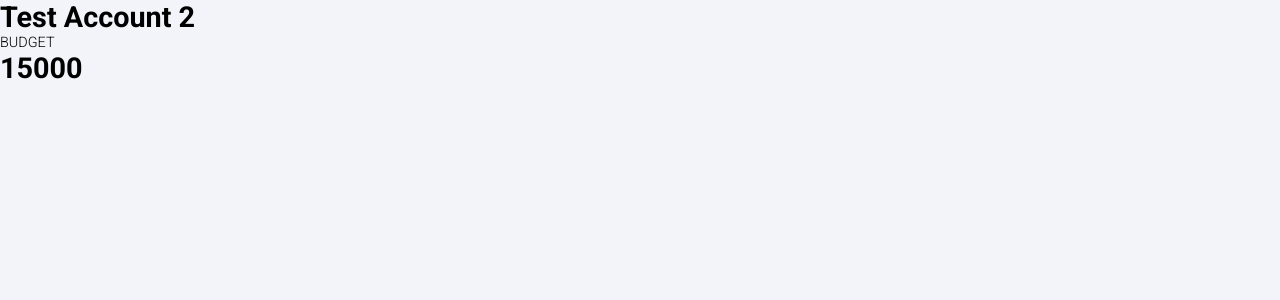
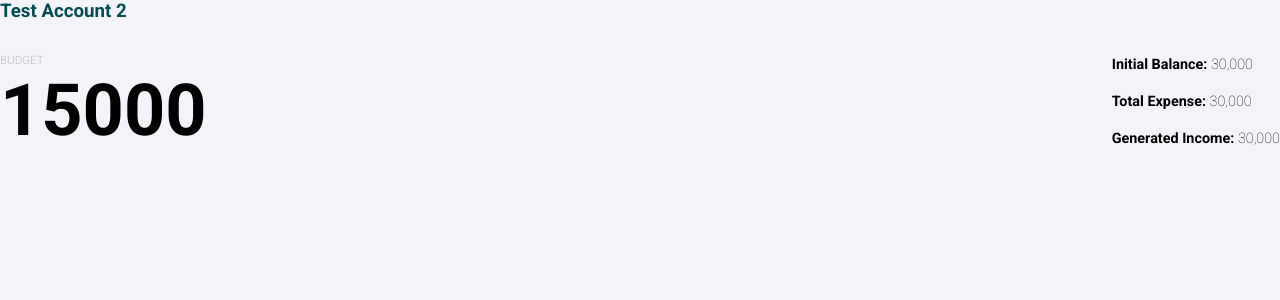
Before and after one commit to michael-dollosa/budgetapp, a React (Create React App) app: page / in a window 1280 px wide. Shown: the top 300 px of the page. Built offline with nearby package versions, Linux system fonts and the light colour scheme.

Commit message:
completed initial style for header

```diff
--- a/src/components/Header.component.js
+++ b/src/components/Header.component.js
@@ -1,6 +1,6 @@
 import { Fragment } from "react"
 import { connect } from "react-redux"
-
+import "./Header.styles.scss"
 const Header = ({account}) => {
 
   let statBody = (account !== undefined)
@@ -10,10 +10,19 @@ const Header = ({account}) => {
   : null
   console.log("account",account)
   return(
-    <div>
-      <h1>{account.name}</h1>
-      <label>BUDGET</label>
-      <h1>{account.budget}</h1>
+    <div class="header-container">
+      <h1 class="header-title">{account.name}</h1>
+      <div class="header-main">
+        <section>
+          <label class="header-label">BUDGET</label>
+          <h1 class="header-budget">{account.budget}</h1>
+        </section>
+        <section class="header-main-stat">
+          <h4>Initial Balance: <span class="header-stat">30,000</span></h4>
+          <h4>Total Expense: <span class="header-stat">30,000</span></h4>
+          <h4>Generated Income: <span class="header-stat">30,000</span></h4>
+        </section>
+      </div>
     </div>
   )
 }
--- /dev/null
+++ b/src/components/Header.styles.scss
@@ -0,0 +1,36 @@
+.header-main{
+  display: flex;
+  align-items: center;
+  justify-content: space-between;
+}
+
+.header-label{
+  color: var(--font-color-label);
+  font-size: var(--font-size-label);
+}
+
+.header-budget{
+  font-size: var(--font-size-heading-large);
+  color: var(--font-color-heading);
+}
+
+.header-title{
+  color: var(--font-color-subheading);
+  font-size: var(--font-size-subheading);
+  margin-bottom: 2rem;
+}
+
+.header-main-stat{
+  display: flex;
+  flex-direction: column;
+  align-items: flex-start;
+  justify-content: center;
+
+  >*:not(:last-child){
+    margin-bottom: 1.4rem;
+  }
+}
+
+.header-stat{
+  font-weight: 200;
+}
```
